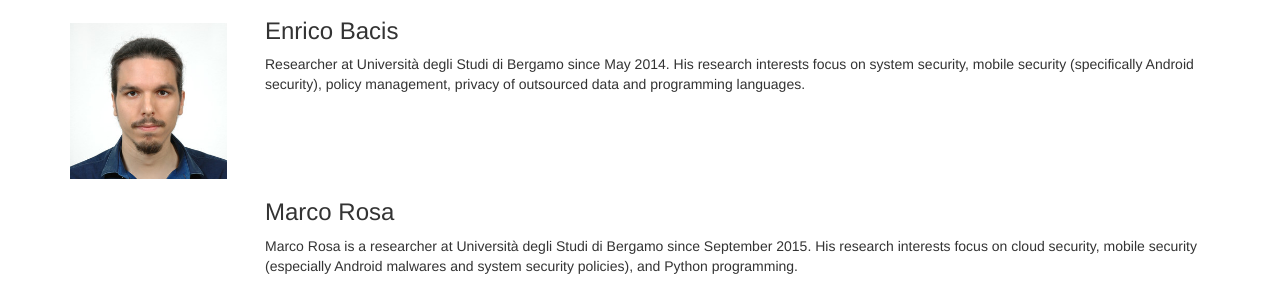
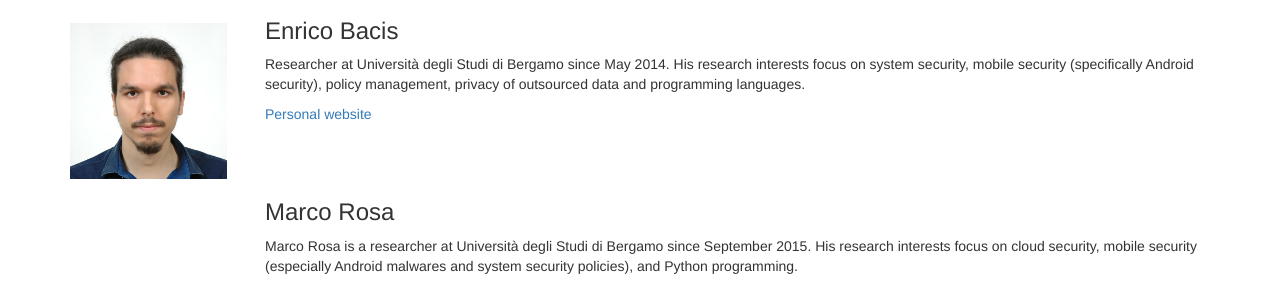
Before and after one commit to unibg-seclab/unibg-seclab.github.io, a Jekyll site: the page built from people.html, in a window 1280 px wide. Shown: the part 479-777 px from the top of the page. Built offline with Jekyll 4.4.1, drawn with Linux system fonts in a browser that asks for light colours.

Commit message:
add Enrico's website

```diff
--- a/people.html
+++ b/people.html
@@ -7,7 +7,7 @@ title: People
 
 {% include person.html name="Simone Mutti" image="/assets/people/mutti.jpg" website="http://cs.unibg.it/mutti" description="Simone Mutti is a post-doctoral researcher at Università degli Studi di Bergamo. His research interests are in the area of OS security, privacy, and data management, with particular consideration of access control in emerging scenario. From August 2014 to November 2014, he spent 3 months as a Visiting PhD in the Computer Security Group at University of California - Santa Barbara, under the supervision of professors Christopher Kruegel and Giovanni Vigna where he contributed to the implementation of a new infrastructure for the detection of Android malware." %}
 
-{% include person.html name="Enrico Bacis" image="/assets/people/bacis.jpg" description="Researcher at Università degli Studi di Bergamo since May 2014. His research interests focus on system security, mobile security (specifically Android security), policy management, privacy of outsourced data and programming languages." %}
+{% include person.html name="Enrico Bacis" image="/assets/people/bacis.jpg" website="http://enricobacis.com" description="Researcher at Università degli Studi di Bergamo since May 2014. His research interests focus on system security, mobile security (specifically Android security), policy management, privacy of outsourced data and programming languages." %}
 
 {% include person.html name="Marco Rosa" description="Marco Rosa is a researcher at Università degli Studi di Bergamo since September 2015. His research interests focus on cloud security, mobile security (especially Android malwares and system security policies), and Python programming." %}
 
```
